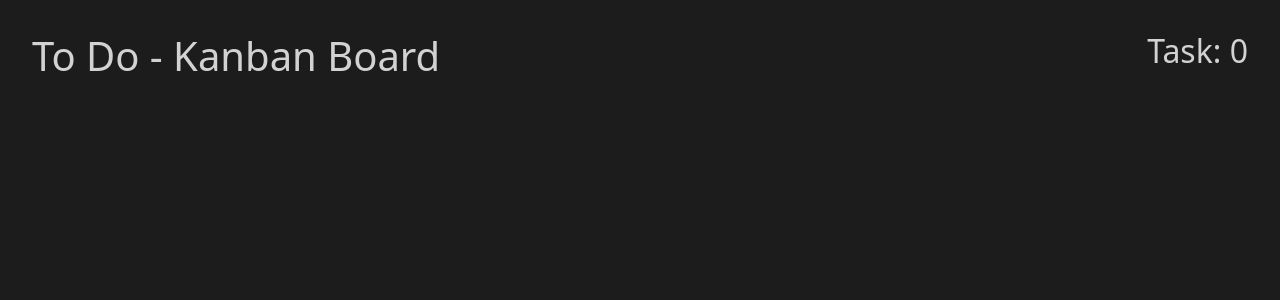
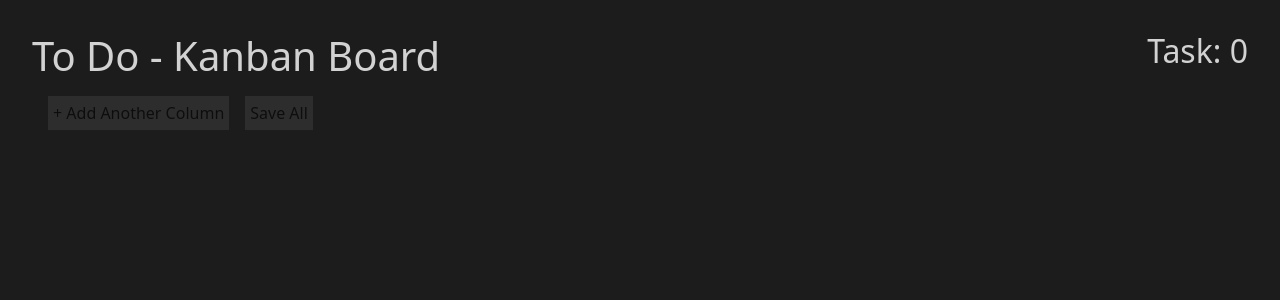
Before and after one commit to hamperl-design/vue-trello-board, a Vue app: page / in a window 1280 px wide. Shown: the top 300 px of the page. Built offline with nearby package versions, Linux system fonts and the light colour scheme; no server answers.

Commit message:
add save function

```diff
--- a/package.json
+++ b/package.json
@@ -14,6 +14,7 @@
   },
   "dependencies": {
     "@popperjs/core": "^2.11.7",
+    "@types/vuedraggable": "^2.24.0",
     "@vueuse/core": "^9.13.0",
     "axios": "^1.3.5",
     "bootstrap": "^5.2.3",
--- a/src/modules/board/application/board.service.ts
+++ b/src/modules/board/application/board.service.ts
@@ -1,14 +1,20 @@
 import {useBoardStore} from "@/modules/board/infrastructure/store/board.store";
 import {useBoardHttp} from "@/modules/board/infrastructure/http/board.http";
+import type {Column} from "@/types";
 
 export function useBoardService() {
     const boardStore = useBoardStore()
     const boardHttp = useBoardHttp()
     const boardLoader= async () => {
+        boardStore.boardLoader = true
         boardHttp.getAllTasks()
             .then(response => {
                 if (response.status < 400) {
                     boardStore.columns = response.data.data
+                    // setTimeout(() => {
+                    //     boardStore.columns = response.data.data
+                    //     boardStore.boardLoader = false
+                    // }, 2000)
                 } else {
                     console.error('Error while loading Tasks')
                 }
@@ -16,9 +22,24 @@ export function useBoardService() {
             .catch(err => {
                 console.error('Error while loading Tasks: ', err)
             })
+            .finally(() => {
+                boardStore.boardLoader = false
+            })
+    }
+    const storeNewBoard = async (board: Column[]) => {
+        boardHttp.storeTasks(board)
+            .then(response => {
+                if (response.status < 400) {
+                    console.log('Board Stored!')
+                }
+            })
+            .catch(err => {
+                console.log('Error while store new Board...', err)
+            })
     }
 
     return {
-        boardLoader
+        boardLoader,
+        storeNewBoard
     }
 }
--- a/src/modules/board/infrastructure/store/board.store.ts
+++ b/src/modules/board/infrastructure/store/board.store.ts
@@ -4,6 +4,7 @@ import type {Column} from "@/types";
 import {nanoid} from "nanoid";
 
 export const useBoardStore = defineStore('boardStore', () => {
+    const boardLoader = ref<boolean>(true)
     const columns = ref<Column[]>([])
     const numberOfTasks = computed<number>(() => {
         return columns.value.reduce((prev, cur) => {
@@ -24,7 +25,9 @@ export const useBoardStore = defineStore('boardStore', () => {
         })
     }
 
+
     return {
+        boardLoader,
         columns,
         numberOfTasks,
         createColumn
--- a/src/modules/board/views/TrelloBoard.vue
+++ b/src/modules/board/views/TrelloBoard.vue
@@ -5,24 +5,21 @@ import DragHandle from "@/modules/board/views/components/DragHandle.vue";
 import {useKeyModifier, useLocalStorage} from "@vueuse/core";
 import NewTask from "@/modules/board/views/components/NewTask.vue";
 import {useBoardStore} from "@/modules/board/infrastructure/store/board.store";
-import {onBeforeMount, onMounted} from "vue";
+import {onMounted} from "vue";
 import {useBoardService} from "@/modules/board/application/board.service";
 
 const alt = useKeyModifier('Control')
 const boardStore = useBoardStore()
-const {boardLoader} = useBoardService()
+const {boardLoader, storeNewBoard} = useBoardService()
 
-onBeforeMount(async () => {
+onMounted(async () => {
     await boardLoader()
 })
-
-// onMounted(async () => {
-//     await boardLoader()
-// })
 </script>
 
 <template>
-    <div class="board-wrapper" v-if="boardStore.columns.length > 0">
+    <div v-if="boardStore.boardLoader && boardStore.columns.length === 0">Loading Board - Please wait...</div>
+    <div v-else class="board-wrapper">
         <draggable
             v-model="boardStore.columns"
             group="columns"
@@ -51,7 +48,7 @@ onBeforeMount(async () => {
                           handle=".drag-handle"
                       >
                           <template #item="{element: task}: {element: Task}">
-                          <div>
+                              <div v-if="task">
                               <TrelloBoardTask
                                   :task="task"
                                   @delete="column.tasks = column.tasks.filter(t => t.id !== $event)"
@@ -69,6 +66,10 @@ onBeforeMount(async () => {
             @click="boardStore.createColumn"
             class="__create-column"
             >+ Add Another Column</button>
+        <button
+            @click="storeNewBoard(boardStore.columns)"
+            class="__create-column"
+        >Save All</button>
     </div>
 </template>
 
--- a/tsconfig.app.json
+++ b/tsconfig.app.json
@@ -3,6 +3,7 @@
   "include": ["env.d.ts", "src/**/*", "src/**/*.vue"],
   "exclude": ["src/**/__tests__/*"],
   "compilerOptions": {
+    "lib": ["ES2021", "dom"],
     "composite": true,
     "baseUrl": ".",
     "paths": {
```
Also changed, not shown: 1 other file (tests, documents, lock files or other folders). Lines whose indentation alone changed are shown as unchanged.
